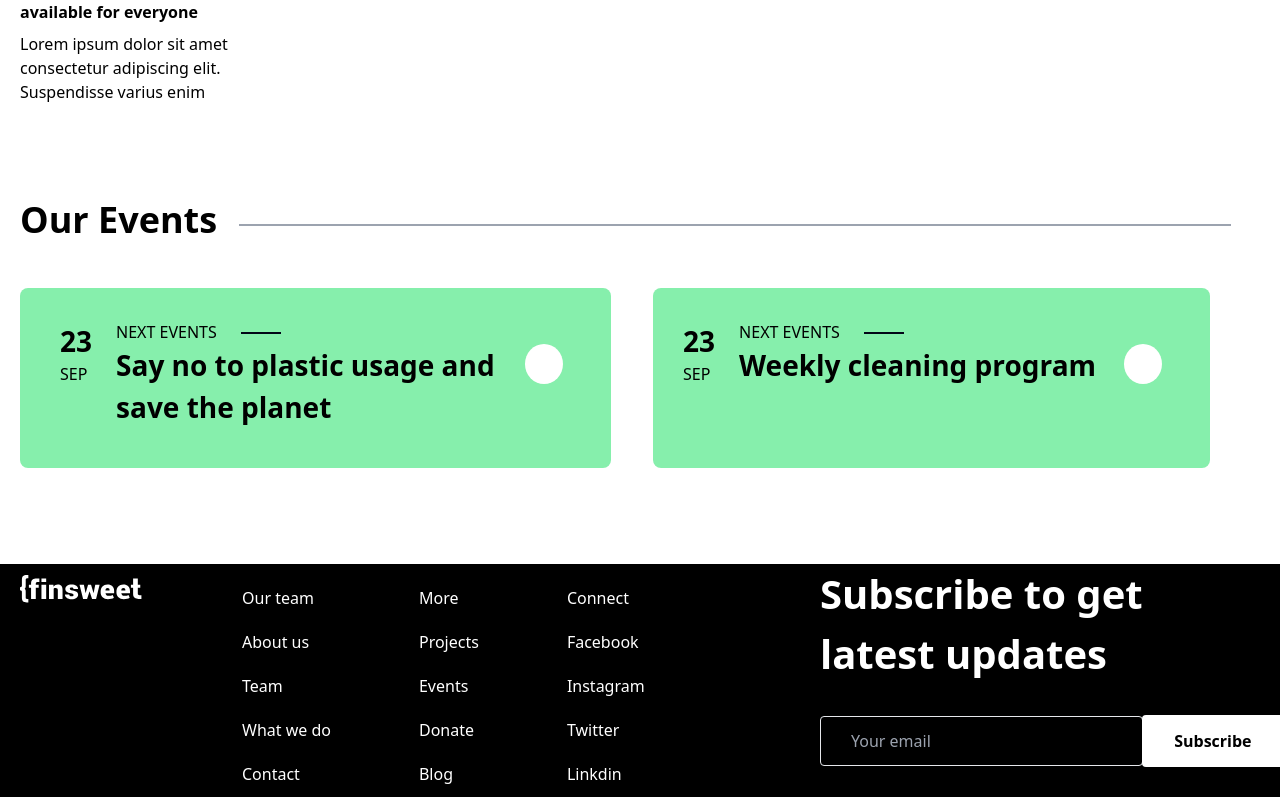
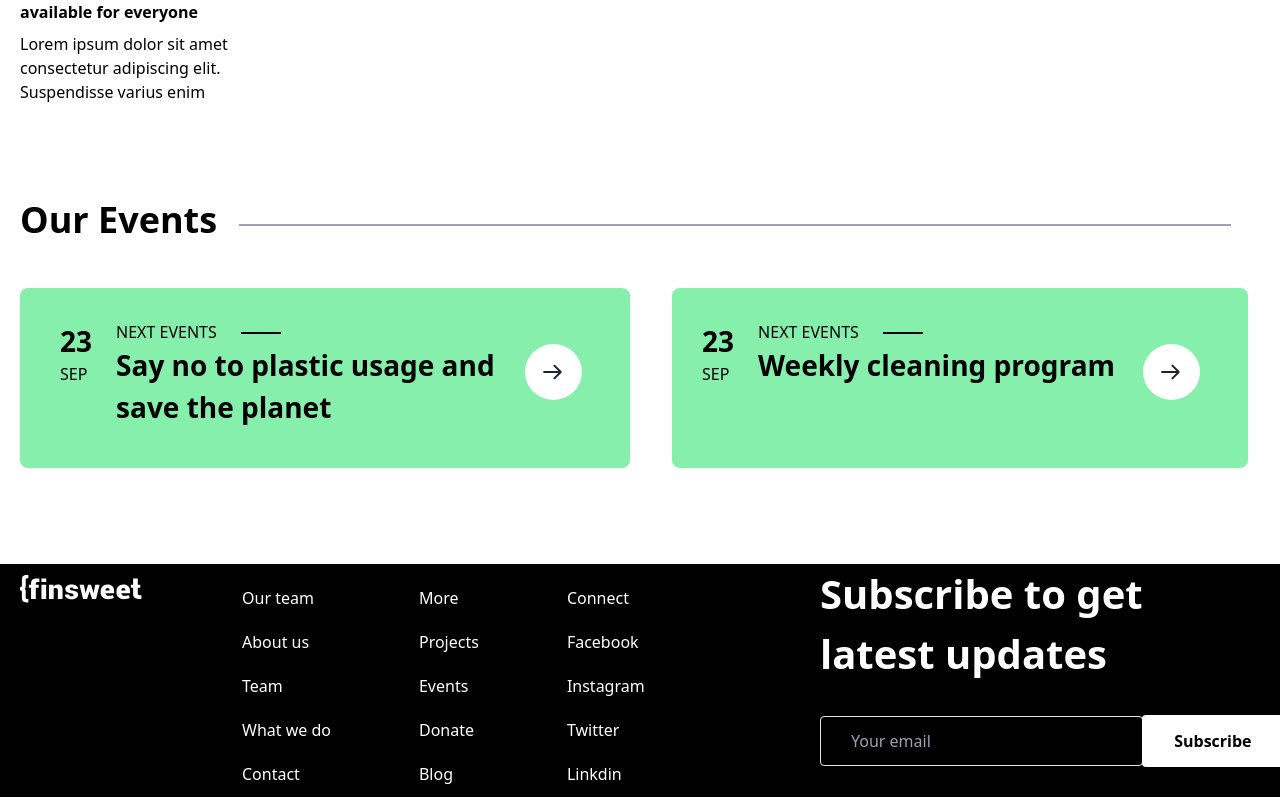
Before and after one commit to diyorb3k/jamoviy-ish, a website: page media.html in a window 1280 px wide. Shown: the part 2088-2885 px from the top of the page. Drawn offline with Linux system fonts and the light colour scheme.

Commit message:
whqfrkwghjr

```diff
--- a/media.html
+++ b/media.html
@@ -230,7 +230,7 @@
                   <div class="mr-[48px]">
                     <img
                       class="mb-[28px] pt-[20px] pb-[20px] pl-[18px] pr-[20px] ml-[28px] bg-white rounded-[50%]"
-                      src="."
+                      src="./img/Arrow (1).svg"
                       alt=""
                     />
                   </div>
@@ -259,7 +259,7 @@
                   <div class="mr-[48px]">
                     <img
                       class="mb-[28px] pt-[20px] pb-[20px] pl-[18px] pr-[20px] ml-[28px] bg-white rounded-[50%]"
-                      src="."
+                      src="./img/Arrow (1).svg"
                       alt=""
                     />
                   </div>
```
Also changed, not shown: img/Arrow (1).svg (added).
